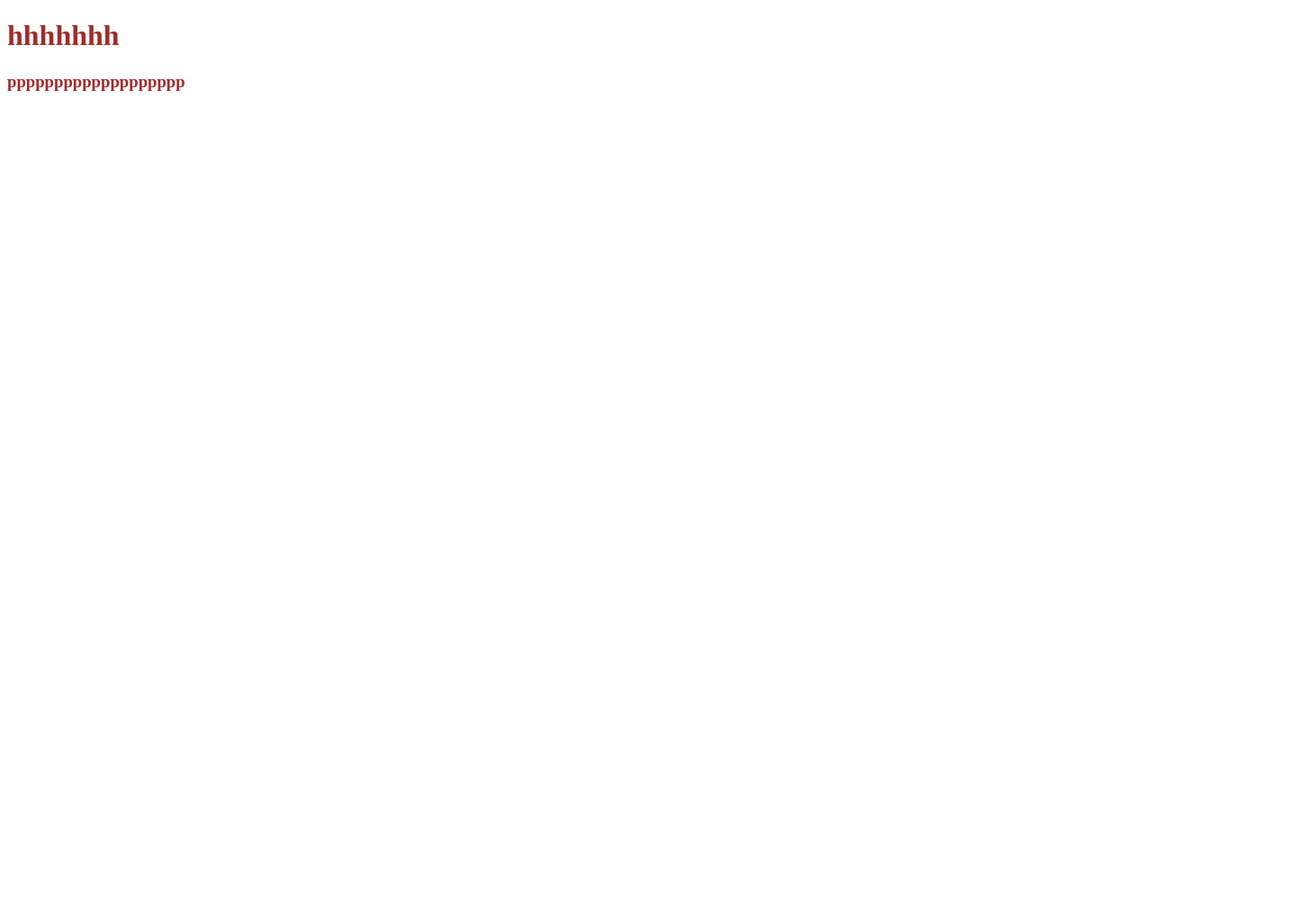
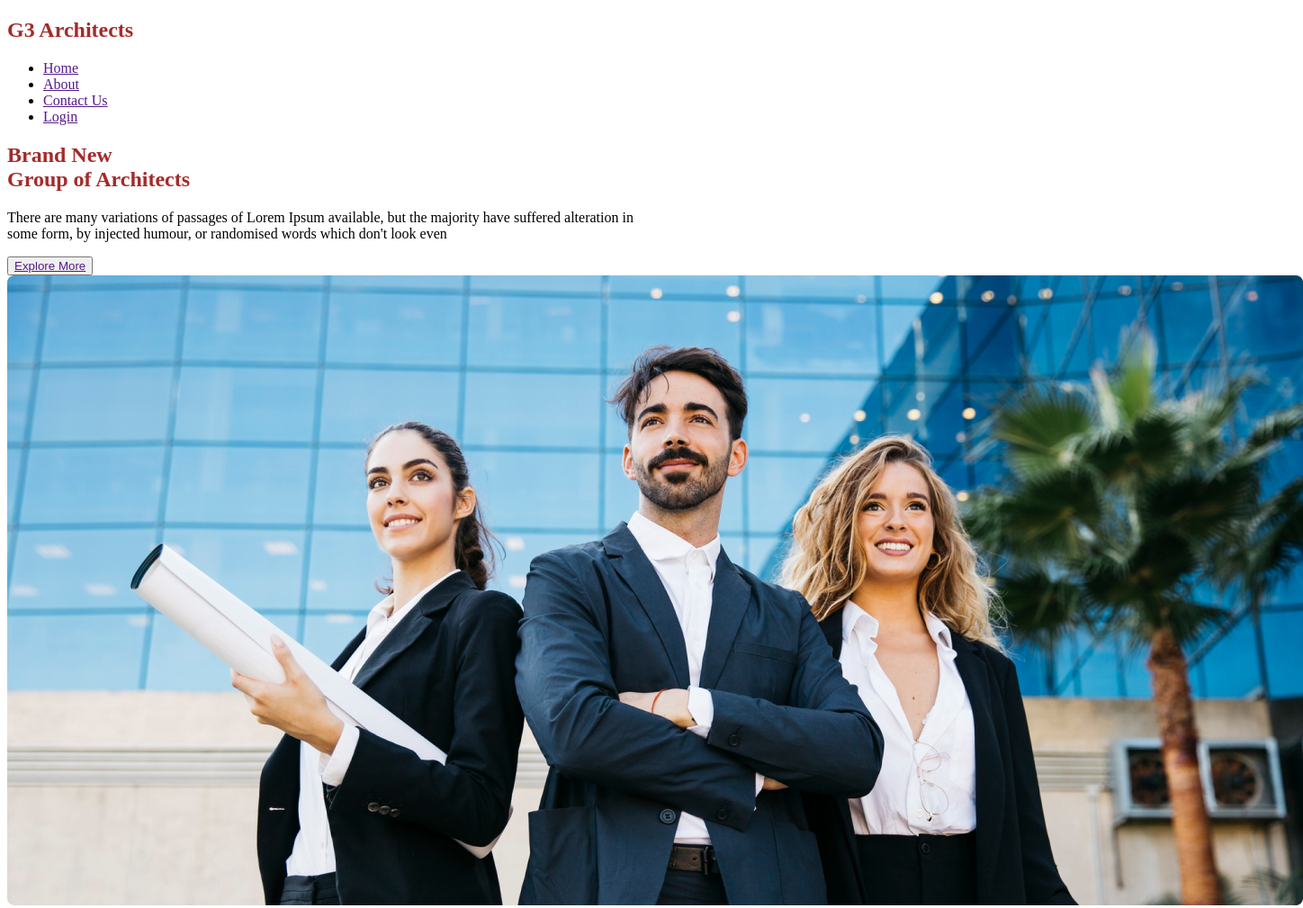
Before and after one commit to ripon301252/g3-architect, a plain HTML site: page index.html in a window 1280 px wide. Shown: the whole page at 90% size, 1448 px wide, since content can reach past the window. Before the commit the page ends 800 px from the top, so only its background shows below. Drawn offline with Linux system fonts and the light colour scheme.

Commit message:
Update index.html

```diff
--- a/index.html
+++ b/index.html
@@ -7,7 +7,41 @@
     <link rel="stylesheet" href="style.css">
 </head>
 <body>
-    <h1>hhhhhhh</h1>
-    <h3>ppppppppppppppppppp</h3>
+    <header class="header">
+        <nav class="nav">
+            <h1>G3 Architects</h1>
+            <div>
+                <ul class="list">
+                    <li><a href="">Home</a></li>
+                    <li><a href="">About</a></li>
+                    <li><a href="">Contact Us</a></li>
+                    <li><a href="">Login</a></li>
+                </ul>
+            </div>
+        </nav>
+
+        <section class="banner">
+            <h1>Brand New <br> Group of Architects </h1>
+            <p>There are many variations of passages of Lorem Ipsum available, but the majority have suffered alteration in <br> some form, by injected humour, or randomised words which don't look even</p>
+
+            <div class="btn">
+                <button><a href="">Explore More</a></button>
+            </div>
+
+            <div class="banner-img">
+                <img src="images/banner.png" alt="">
+            </div>
+        </section>
+    </header>
+
+    <main>
+
+    </main>
+
+    <footer>
+
+    </footer>
+
+
 </body>
 </html>
```
